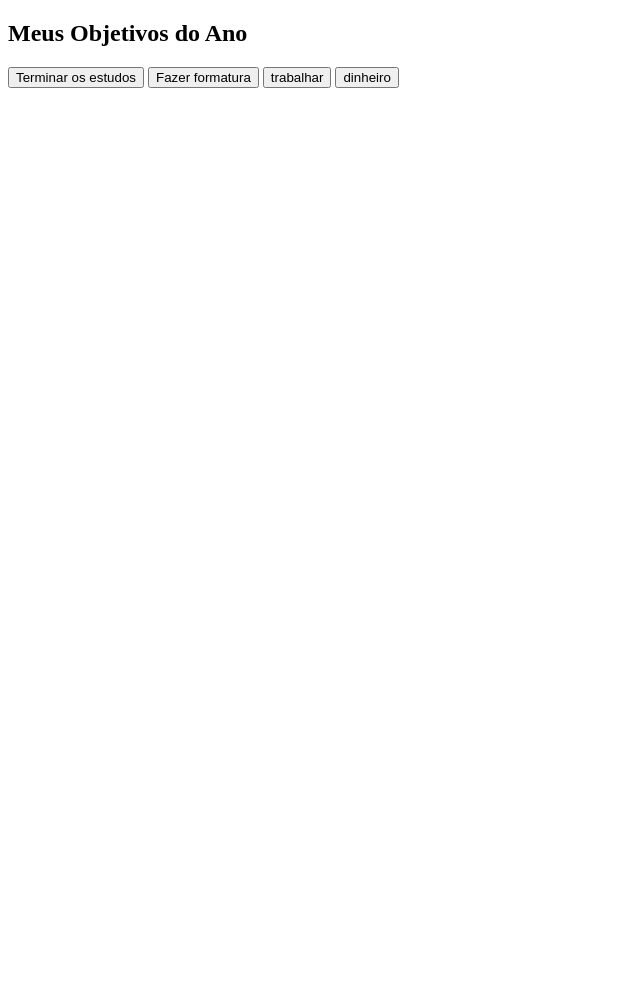
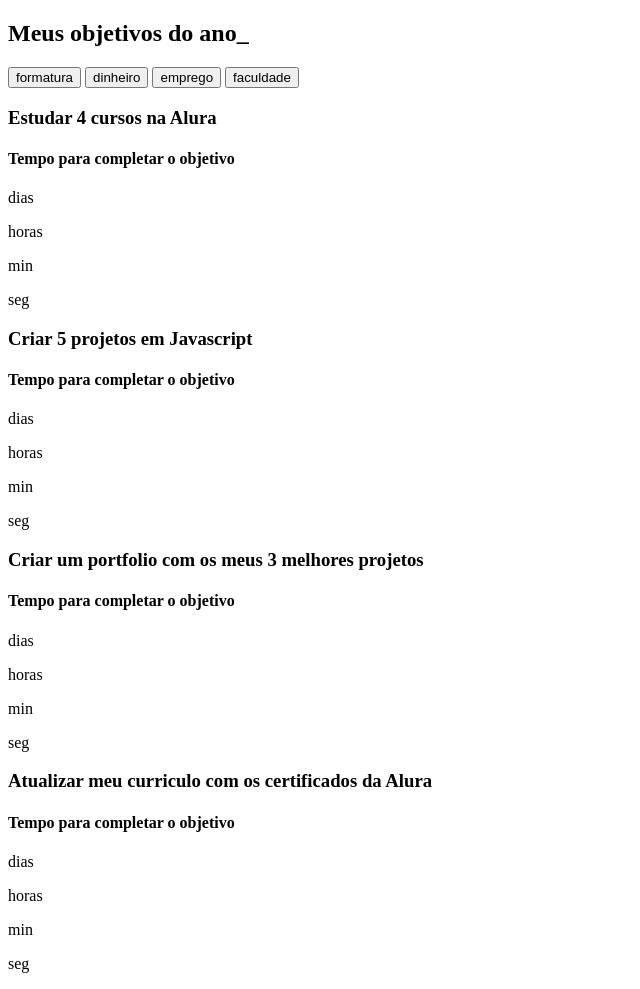
Before and after one commit to deborinha23/projeto-de-vida022, a plain HTML site: page index.html in a window 1280 px wide. Shown: the whole page, without its empty margins (0-640 px from the left). Before the commit the page ends 800 px from the top, so only its background shows below. Drawn offline with Linux system fonts and the light colour scheme.

Commit message:
index.html

```diff
--- a/index.html
+++ b/index.html
@@ -11,14 +11,107 @@
     <title>Projeto de Vida</title>
 </head>
 <body>
-    <section>
-        <h2>Meus Objetivos do Ano</h2>
-        <div>
-            <button>Terminar os estudos</button>
-            <button>Fazer formatura</button>
-            <button>trabalhar</button>
-            <button>dinheiro</button>
+    <section class="conteudo-principal">
+        <h2 class="titulo-principal">Meus objetivos do ano<span>_</span></h2>
+        <div class="conteudo">
+            <div class="botoes">
+                <button class="botao ativo">formatura</button>
+                <button class="botao">dinheiro</button>
+                <button class="botao">emprego</button>
+                <button class="botao">faculdade</button>
+            </div>
+            <div class="abas-textos">
+                <div class="aba-conteudo ativo">
+                    <h3 class="aba-conteudo-titulo-principal">Estudar 4 cursos na Alura</h3>
+                    <h4 class="aba-conteudo-titulo-secundario">Tempo para completar o objetivo</h4>
+                    <div class="contador">
+                        <div class="contador-digito">
+                            <p class="contador-digito-numero" id="dias0"></p>
+                            <p class="contador-digito-texto">dias</p>
+                        </div>
+                        <div class="contador-digito">
+                            <p class="contador-digito-numero" id="horas0"></p>
+                            <p class="contador-digito-texto">horas</p>
+                        </div>
+                        <div class="contador-digito">
+                            <p class="contador-digito-numero" id="min0"></p>
+                            <p class="contador-digito-texto">min</p>
+                        </div>
+                        <div class="contador-digito">
+                            <p class="contador-digito-numero" id="seg0"></p>
+                            <p class="contador-digito-texto">seg</p>
+                        </div>
+                    </div>
+                </div>
+                <div class="aba-conteudo">
+                    <h3 class="aba-conteudo-titulo-principal">Criar 5 projetos em Javascript</h3>
+                    <h4 class="aba-conteudo-titulo-secundario">Tempo para completar o objetivo</h4>
+                    <div class="contador">
+                        <div class="contador-digito">
+                            <p class="contador-digito-numero" id="dias1"></p>
+                            <p class="contador-digito-texto">dias</p>
+                        </div>
+                        <div class="contador-digito">
+                            <p class="contador-digito-numero" id="horas1"></p>
+                            <p class="contador-digito-texto">horas</p>
+                        </div>
+                        <div class="contador-digito">
+                            <p class="contador-digito-numero" id="min1"></p>
+                            <p class="contador-digito-texto">min</p>
+                        </div>
+                        <div class="contador-digito">
+                            <p class="contador-digito-numero" id="seg1"></p>
+                            <p class="contador-digito-texto">seg</p>
+                        </div>
+                    </div>
+                </div>
+                <div class="aba-conteudo">
+                    <h3 class="aba-conteudo-titulo-principal">Criar um portfolio com os meus 3 melhores projetos</h3>
+                    <h4 class="aba-conteudo-titulo-secundario">Tempo para completar o objetivo</h4>
+                    <div class="contador">
+                        <div class="contador-digito">
+                            <p class="contador-digito-numero" id="dias2"></p>
+                            <p class="contador-digito-texto">dias</p>
+                        </div>
+                        <div class="contador-digito">
+                            <p class="contador-digito-numero" id="horas2"></p>
+                            <p class="contador-digito-texto">horas</p>
+                        </div>
+                        <div class="contador-digito">
+                            <p class="contador-digito-numero" id="min2"></p>
+                            <p class="contador-digito-texto">min</p>
+                        </div>
+                        <div class="contador-digito">
+                            <p class="contador-digito-numero" id="seg2"></p>
+                            <p class="contador-digito-texto">seg</p>
+                        </div>
+                    </div>
+                </div>
+                <div class="aba-conteudo">
+                    <h3 class="aba-conteudo-titulo-principal">Atualizar meu curriculo com os certificados da Alura</h3>
+                    <h4 class="aba-conteudo-titulo-secundario">Tempo para completar o objetivo</h4>
+                    <div class="contador">
+                        <div class="contador-digito">
+                            <p class="contador-digito-numero" id="dias3"></p>
+                            <p class="contador-digito-texto">dias</p>
+                        </div>
+                        <div class="contador-digito">
+                            <p class="contador-digito-numero" id="horas3"></p>
+                            <p class="contador-digito-texto">horas</p>
+                        </div>
+                        <div class="contador-digito">
+                            <p class="contador-digito-numero" id="min3"></p>
+                            <p class="contador-digito-texto">min</p>
+                        </div>
+                        <div class="contador-digito">
+                            <p class="contador-digito-numero" id="seg3"></p>
+                            <p class="contador-digito-texto">seg</p>
+                        </div>
+                    </div>
+                </div>
+            </div>
         </div>
     </section>
+    <script src="main.js"></script>
 </body>
 </html>
```
